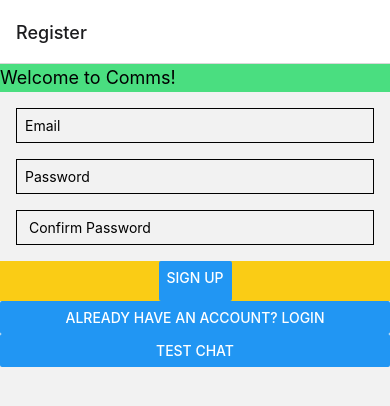
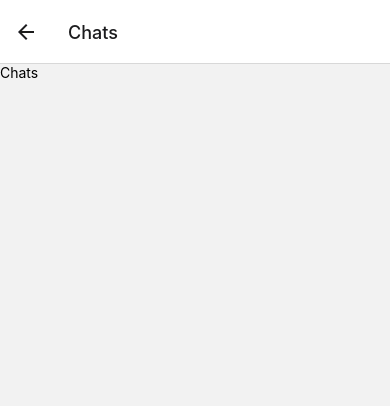
Before and after one commit to Immatrainz/Comms, a React Native app: screen /Chats in a window 390 px wide. Shown: the top 406 px of the page. Built offline with nearby package versions, Linux system fonts and the light colour scheme.

Commit message:
Confirm login functionality

```diff
--- a/App.tsx
+++ b/App.tsx
@@ -18,6 +18,7 @@ import {NavigationContainer, useNavigation} from '@react-navigation/native';
 import {createNativeStackNavigator} from '@react-navigation/native-stack';
 import Login from './components/Login.tsx';
 import ChatScreen from './components/ChatScreen.tsx';
+import Chats from './components/Chats.tsx';
 import auth from '@react-native-firebase/auth';
 
 const Stack = createNativeStackNavigator();
@@ -108,6 +109,7 @@ const MyStack = () => {
       <Stack.Navigator>
         <Stack.Screen name="Register" component={Register} />
         <Stack.Screen name="Login" component={Login} />
+        <Stack.Screen name="Chats" component={Chats} />
         <Stack.Screen name="Chat" component={ChatScreen} />
       </Stack.Navigator>
     </NavigationContainer>
--- /dev/null
+++ b/components/Chats.tsx
@@ -0,0 +1,13 @@
+import React from 'react';
+import {Text, View, StyleSheet, TextInput, Button} from 'react-native';
+import database from '@react-native-firebase/database';
+
+const Chats = ({navigation}) => {
+  return (
+    <View>
+      <Text>Chats</Text>
+    </View>
+  );
+};
+
+export default Chats;
--- a/components/Login.tsx
+++ b/components/Login.tsx
@@ -1,5 +1,6 @@
 import React from 'react';
 import {Text, View, StyleSheet, TextInput, Button, Alert} from 'react-native';
+import auth from '@react-native-firebase/auth';
 
 const Login = ({navigation}) => {
   let [email, setEmail] = React.useState('');
@@ -9,6 +10,7 @@ const Login = ({navigation}) => {
       let response = await auth().signInWithEmailAndPassword(email, password);
       if (response && response.user) {
         Alert.alert('Success ✅', 'Authenticated successfully');
+        navigation.navigate('Chats');
       }
     } catch (e) {
       console.error(e.message);
```
